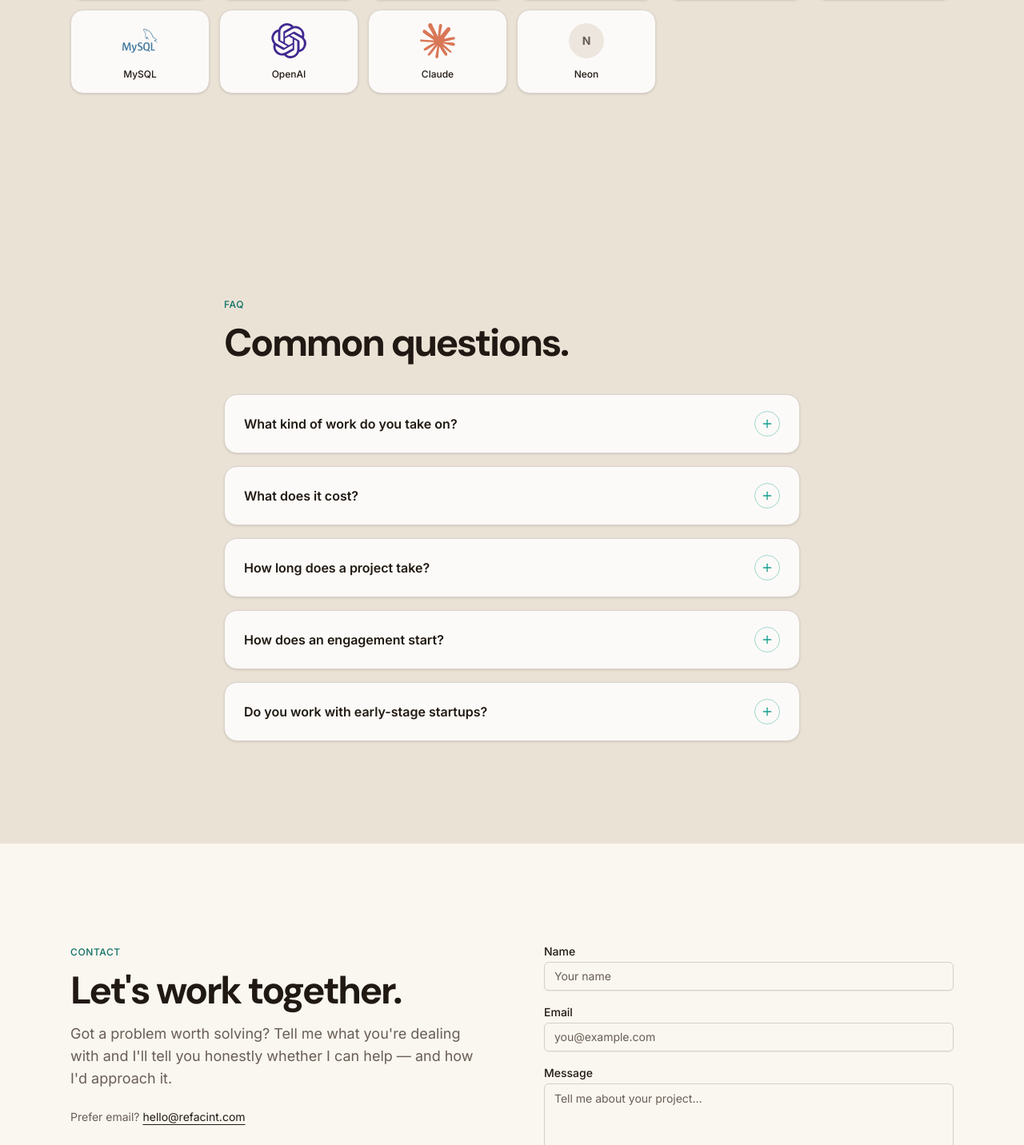
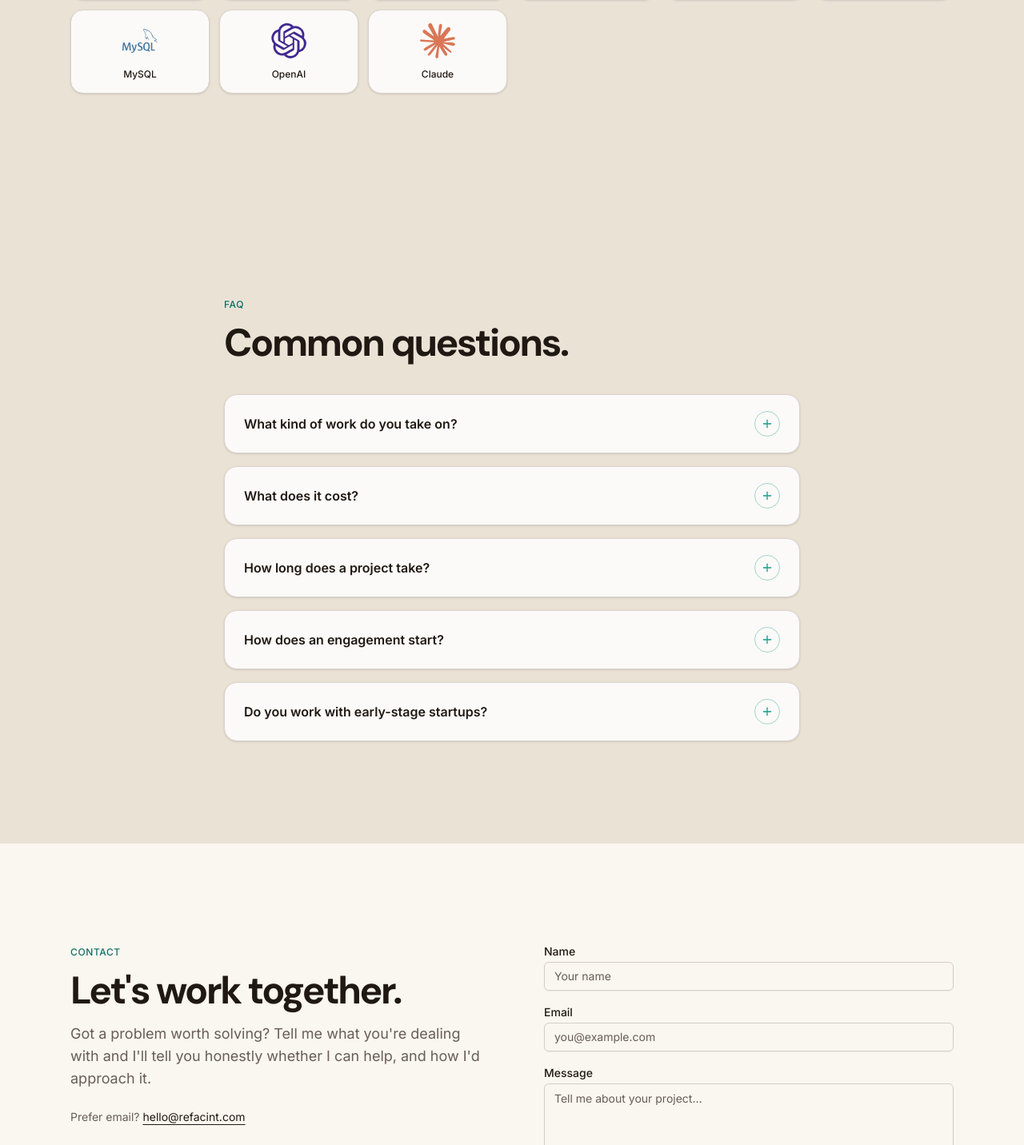
Before and after one commit to moh-Adedamola/adedamola-portfolio, a Next.js app: page / in a window 1280 px wide. Shown: the part 6358-7790 px from the top of the page at 80% size. Built offline with nearby package versions, Linux system fonts and the light colour scheme; no server answers; the database is empty.

Commit message:
adding a little polishing

```diff
--- a/src/components/sections/contact.tsx
+++ b/src/components/sections/contact.tsx
@@ -40,7 +40,7 @@ export function Contact() {
             <SectionHeading
               eyebrow="Contact"
               title="Let's work together."
-              intro="Got a problem worth solving? Tell me what you're dealing with and I'll tell you honestly whether I can help — and how I'd approach it."
+              intro="Got a problem worth solving? Tell me what you're dealing with and I'll tell you honestly whether I can help, and how I'd approach it."
               headingSize="xl"
             />
             <p className="text-sm text-muted-foreground">
--- a/src/data/stack.ts
+++ b/src/data/stack.ts
@@ -29,7 +29,7 @@ export const stack: readonly StackItem[] = [
 
   // Infra
 
-  { name: "Neon",         category: "infra"    },
+
 
 
   // TODO(content): add any other tools you regularly build with
```
